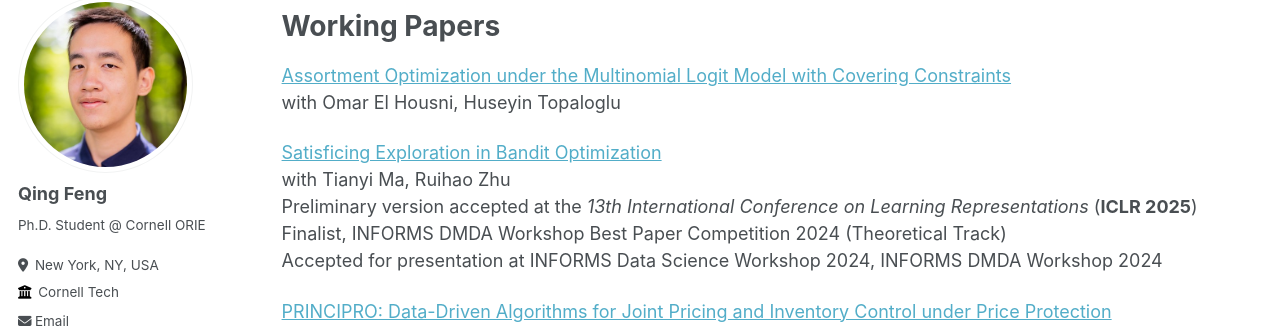
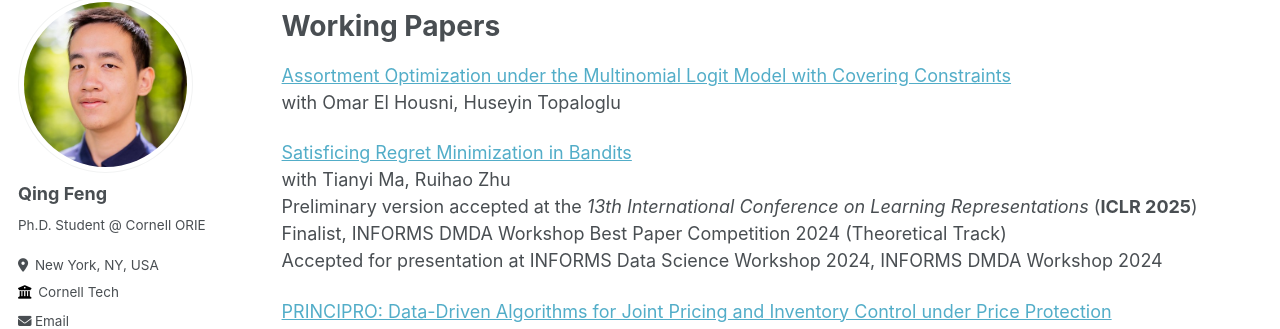
Before and after one commit to qfeng48/qfeng48.github.io, a Jekyll site: the page built from _pages/publications.md, in a window 1280 px wide and 900 px high. Shown: the part 110-439 px from the top of the window. Built offline with Jekyll 4.4.1, drawn with Linux system fonts in a browser that asks for light colours; some web fonts are replaced.

Commit message:
Update publications.md

```diff
--- a/_pages/publications.md
+++ b/_pages/publications.md
@@ -11,7 +11,7 @@ Working Papers
 [Assortment Optimization under the Multinomial Logit Model with Covering Constraints](https://arxiv.org/abs/2411.10310)\
 with Omar El Housni, Huseyin Topaloglu
 
-[Satisficing Exploration in Bandit Optimization](http://arxiv.org/abs/2406.06802)\
+[Satisficing Regret Minimization in Bandits](http://arxiv.org/abs/2406.06802)\
 with Tianyi Ma, Ruihao Zhu\
 Preliminary version accepted at the *13th International Conference on Learning Representations* (**ICLR 2025**)\
 Finalist, INFORMS DMDA Workshop Best Paper Competition 2024 (Theoretical Track)\
```
